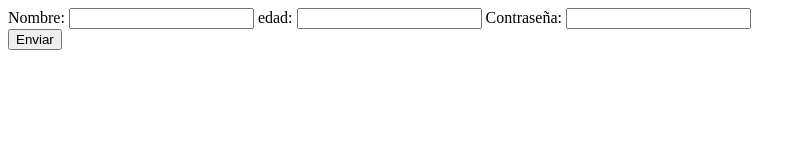
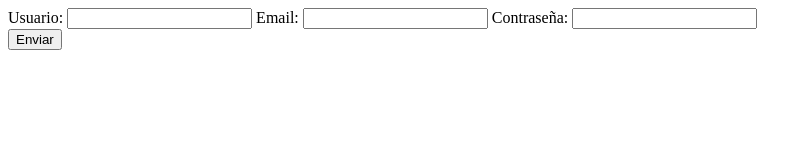
Before and after one commit to NataliaDS24/TallerGit, a plain HTML site: page index.html in a window 1280 px wide. Shown: the full height of the page, 0-812 px from the left. Drawn offline with Linux system fonts and the light colour scheme.

Commit message:
Se cambian los nombres de dos campos

```diff
--- a/index.html
+++ b/index.html
@@ -7,10 +7,10 @@
 <body>
 	<div>
 		<form action="">
-				<label>Nombre:</label>
-				<input type="text" name="nom">
-				<label>edad:</label>
-				<input type="text" name="edad">
+				<label>Usuario:</label>
+				<input type="text" name="user">
+				<label>Email:</label>
+				<input type="text" name="email">
 				<label>Contraseña:</label>
 				<input type="password" name="contraseña"><br>
 				<button type="submit">Enviar</button>
```
